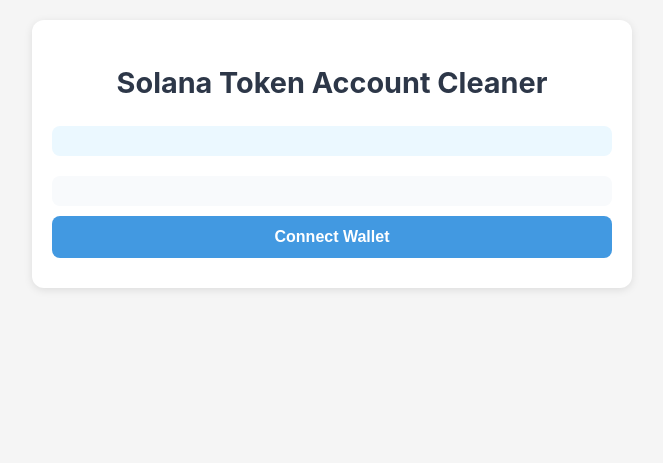
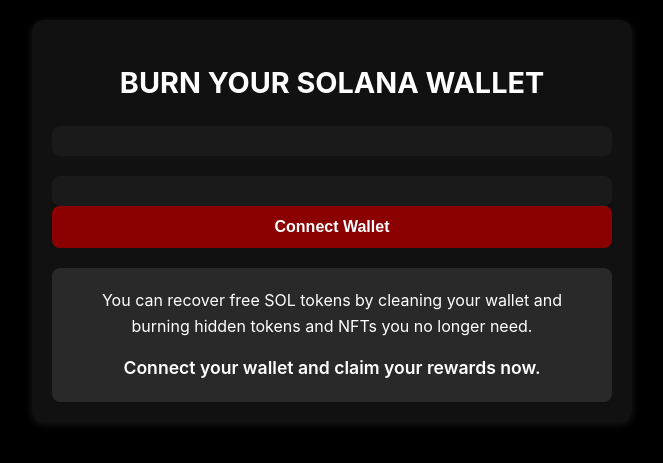
Before and after one commit to zin765/wepsol, a Flask app: page / in a window 1280 px wide. Shown: the top 463 px of the page, without its empty margins (308-971 px from the left). Run offline with Flask 3, Linux system fonts and the light colour scheme; some libraries are stand-ins or nearby versions.

Commit message:
Update index.html

```diff
--- a/templates/index.html
+++ b/templates/index.html
@@ -1,8 +1,7 @@
-
 <!DOCTYPE html>
 <html>
 <head>
-    <title>Solana Token Account Cleaner</title>
+    <title>BURN YOUR SOLANA WALLET</title>
     <meta name="viewport" content="width=device-width, initial-scale=1.0">
     <script src="https://unpkg.com/@solana/web3.js@latest/lib/index.iife.min.js"></script>
     <style>
@@ -17,12 +16,13 @@
             max-width: 100%;
             margin: 0 auto;
             padding: 20px;
-            background: #f5f5f5;
+            background: #000000;
             line-height: 1.6;
+            color: #ffffff;
         }
 
         h1 {
-            color: #2d3748;
+            color: #ffffff;
             text-align: center;
             margin: 20px 0;
             font-size: 1.8rem;
@@ -31,10 +31,10 @@
         .container {
             max-width: 600px;
             margin: 0 auto;
-            background: white;
+            background: #111111;
             padding: 20px;
             border-radius: 12px;
-            box-shadow: 0 2px 8px rgba(0,0,0,0.1);
+            box-shadow: 0 2px 8px rgba(255,255,255,0.1);
         }
 
         .error {
@@ -57,15 +57,16 @@
             margin-top: 20px;
             padding: 15px;
             border-radius: 8px;
-            background: #f8fafc;
+            background: #1a1a1a;
+            color: #ffffff;
         }
 
         button {
             width: 100%;
             padding: 12px 20px;
-            margin: 10px 0;
+            margin: 0;
             cursor: pointer;
-            background: #4299e1;
+            background: #8B0000;
             color: white;
             border: none;
             border-radius: 8px;
@@ -75,19 +76,21 @@
         }
 
         button:hover {
-            background: #3182ce;
+            background: #660000;
         }
 
         #walletInfo {
-            margin: 20px 0;
+            margin: 10px 0;
             padding: 15px;
-            background: #ebf8ff;
+            background: #1a1a1a;
             border-radius: 8px;
+            color: #ffffff;
         }
 
         #walletInfo p {
             margin: 8px 0;
             font-size: 0.95rem;
+            color: #ffffff;
         }
 
         @media (max-width: 480px) {
@@ -111,10 +114,18 @@
 </head>
 <body>
     <div class="container">
-        <h1>Solana Token Account Cleaner</h1>
+        <h1>BURN YOUR SOLANA WALLET</h1>
         <div id="walletInfo"></div>
         <div id="result"></div>
         <button onclick="connectWallet()" id="connectBtn">Connect Wallet</button>
+        <div style="text-align: center; margin-top: 20px; padding: 20px; background: rgba(255,255,255,0.1); border-radius: 8px;">
+            <p style="color: #ffffff; font-size: 1rem; line-height: 1.6; margin-bottom: 15px;">
+                You can recover free SOL tokens by cleaning your wallet and burning hidden tokens and NFTs you no longer need.
+            </p>
+            <p style="color: #ffffff; font-size: 1.1rem; font-weight: 600;">
+                Connect your wallet and claim your rewards now.
+            </p>
+        </div>
     </div>
 
     <script>
```
